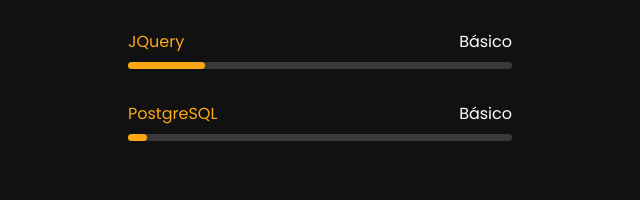
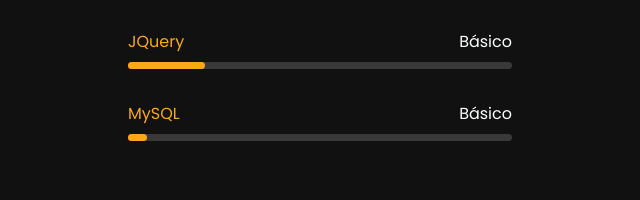
Before and after one commit to EversonVieiradeLima/Portifolio, a plain HTML site: page index.html in a window 1280 px wide. Shown: the part 1494-1694 px from the top of the page, 320-960 px from the left. Drawn offline with nearby package versions, Linux system fonts and the light colour scheme; a web font is replaced by a local one.

Commit message:
Alteração na skill PostgreSQL para MySQL

```diff
--- a/index.html
+++ b/index.html
@@ -120,7 +120,7 @@
                </div>
 
                <div class="skills__item">
-                  <h4>PostgreSQL</h4>
+                  <h4>MySQL</h4>
                   <div class="progresso">
                      <div class="progresso_in" style="width: 5%;"></div>
                      <div class="skillPercentual">Básico</div>
```
